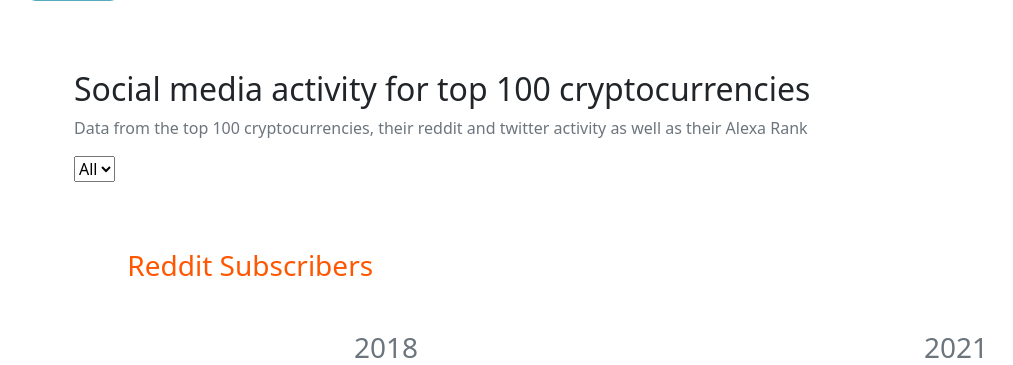
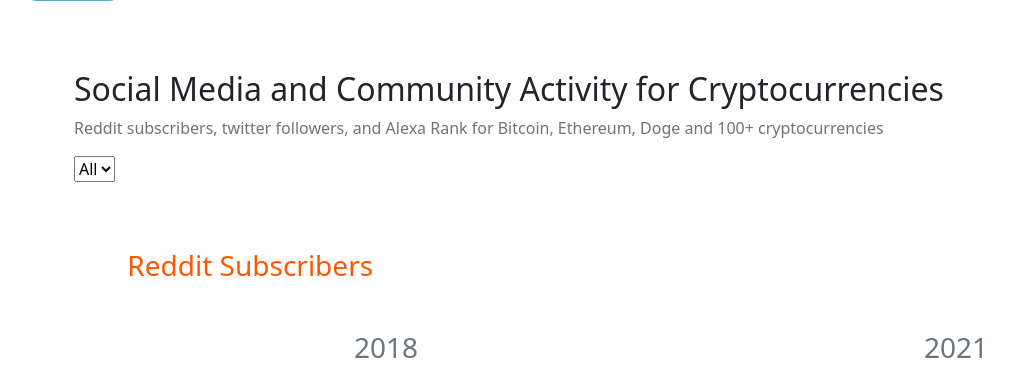
Before and after one commit to DataJohann/cryptocurrencies, a Flask app: page / in a window 1280 px wide. Shown: the part 66-431 px from the top of the page, without its empty margins (8-1021 px from the left). Run offline with Flask 2, Linux system fonts and the light colour scheme; data that the repository does not hold is empty; parts of the project's set-up code (start-up, migrations or seed data) failed here and were passed over; some libraries are stand-ins or nearby versions.

Commit message:
restructured front end

```diff
--- a/crypto/templates/index.html
+++ b/crypto/templates/index.html
@@ -93,10 +93,9 @@
     <div class="container container-top">
         <div class="row">
             <div class="col">
-                <h2>Social media activity for top 100 cryptocurrencies </h2>
-                <p class="text-muted">Data from the top 100 cryptocurrencies, their reddit and twitter activity
-                    as well as their Alexa Rank
-                </p>
+                <h2>Social Media and Community Activity for Cryptocurrencies </h2>
+                <p class="text-muted">Reddit subscribers, twitter followers, and Alexa Rank  for Bitcoin, Ethereum, Doge and 100+ cryptocurrencies
+
                 <div class="well">
                     <select id="selDataset" onchange="optionChanged(this.value)"></select>
                   </div>
--- a/crypto/update_db.py
+++ b/crypto/update_db.py
@@ -18,7 +18,7 @@
 
 app = Flask(__name__)
 
-## Connect to local database
+# # Connect to local database
 # from config import password
 
 # rds_connection_string = f'postgres:{password}@localhost:5432/Cryptocurrencies'
```
